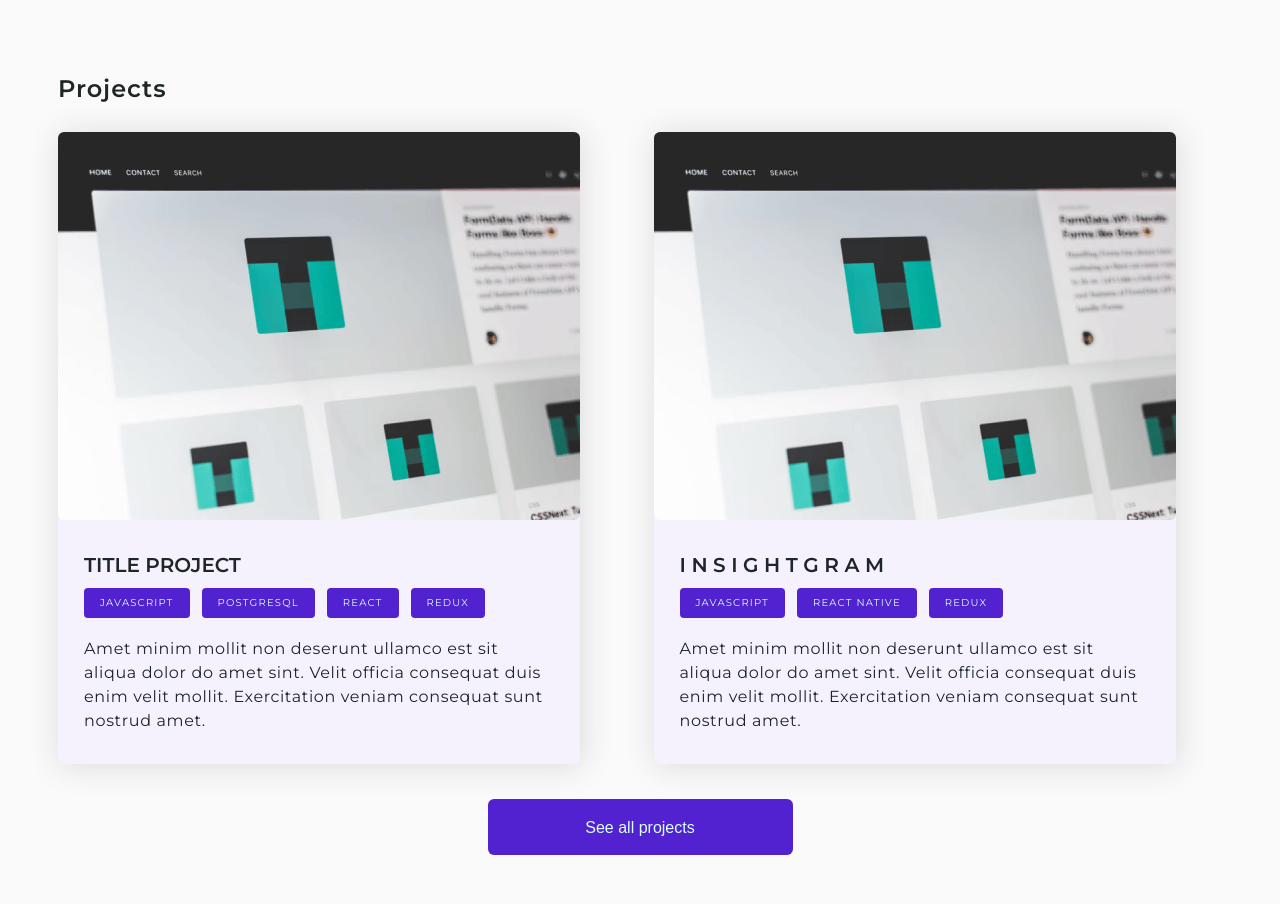
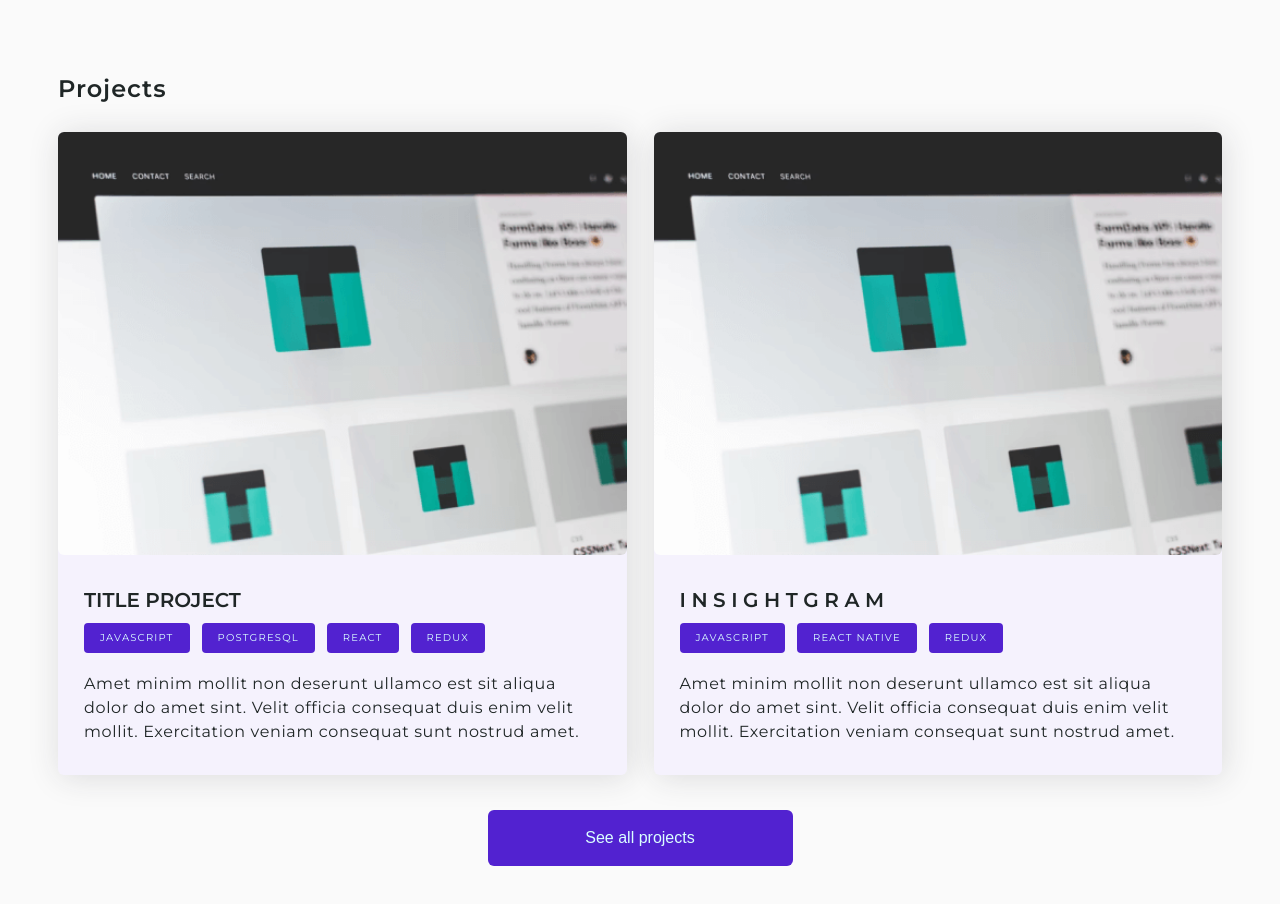
Before and after one commit to bloodyrainday/react-cv, a React app: page / in a window 1280 px wide. Shown: the part 1040-1944 px from the top of the page. Built offline with nearby package versions, Linux system fonts and the light colour scheme.

Commit message:
add some corrections after code review

```diff
--- a/src/components/Button/Button.tsx
+++ b/src/components/Button/Button.tsx
@@ -17,6 +17,7 @@ export const Button: React.FC<ButtonPropsType> = (props: ButtonPropsType) => {
       type={props.type}
       to={props.to}
       smooth={true}
+      offset={-100}
       onClick={props.clickToShowAll || props.clickOnContactMe}
     >
       {props.title}
--- a/src/components/Container.ts
+++ b/src/components/Container.ts
@@ -6,4 +6,8 @@ export const Container = styled.div`
   width: 100%;
   min-height: 100%;
   margin: 0 auto;
+
+  @media ${(props) => props.theme.media.mobile} {
+    padding: 0 15px;
+  }
 `;
--- a/src/components/Wrapper.ts
+++ b/src/components/Wrapper.ts
@@ -2,6 +2,5 @@ import styled from "styled-components";
 
 export const Wrapper = styled.div`
   max-width: 1440px;
-  min-height: 414px;
   margin: 0 auto;
 `;
--- a/src/components/navlink/NavLink.tsx
+++ b/src/components/navlink/NavLink.tsx
@@ -33,7 +33,7 @@ const NavLink: React.FC<LinkPropsType> = (props: LinkPropsType) => {
       smooth={true}
       activeClass="active"
       spy={true}
-      offset={0}
+      offset={-100}
     >
       {props.name}
     </StyledLink>
--- a/src/layout/sections/Projects/Projects_Styles.ts
+++ b/src/layout/sections/Projects/Projects_Styles.ts
@@ -9,7 +9,7 @@ const Projects = styled.section`
   @media ${(props) => props.theme.media.tablet} {
     ${GridWrapper} {
       grid-template-columns: 1fr;
-      justify-content: center;
+      justify-content: space-between;
     }
   }
 
@@ -39,7 +39,7 @@ const Projects = styled.section`
 
 const Project = styled.article`
   position: relative;
-  max-width: 522px;
+  width: 522px;
   width: 100%;
   background-color: ${(props) => props.theme.colors.projectBg};
   border-radius: 6px;
--- a/src/layout/sections/Skills/Skills_Styles.ts
+++ b/src/layout/sections/Skills/Skills_Styles.ts
@@ -19,7 +19,7 @@ const Skills = styled.section`
 
   @media ${(props) => props.theme.media.mobile} {
     ${GridWrapper} {
-      gap: 48px;
+      gap: 35px;
     }
   }
 `;
--- a/src/layout/sections/main/Main_Styles.ts
+++ b/src/layout/sections/main/Main_Styles.ts
@@ -125,6 +125,10 @@ const ContactMePopup = styled.div`
   width: 100%;
   height: 100%;
   backdrop-filter: blur(20px);
+  display: flex;
+  justify-content: center;
+  align-items: center;
+  padding: 25px;
 
   h2 {
     display: none;
@@ -135,11 +139,10 @@ const ContactMePopup = styled.div`
     border: 2px solid ${(props) => props.theme.colors.primary};
     padding: 20px 50px;
     border-radius: 20px;
-    position: absolute;
+    /* position: absolute;
     left: 50%;
     top: 50%;
-    transform: translateY(-50%) translateX(-50%);
-    margin: 25px;
+    transform: translateY(-50%) translateX(-50%); */
     resize: none;
 
     button {
@@ -149,7 +152,15 @@ const ContactMePopup = styled.div`
   }
 `;
 
-const Wrapper = styled.div``;
+const Wrapper = styled.div`
+  section {
+    margin: 0;
+
+    div {
+      padding: 0;
+    }
+  }
+`;
 
 export const S = {
   UserInfo,
```
